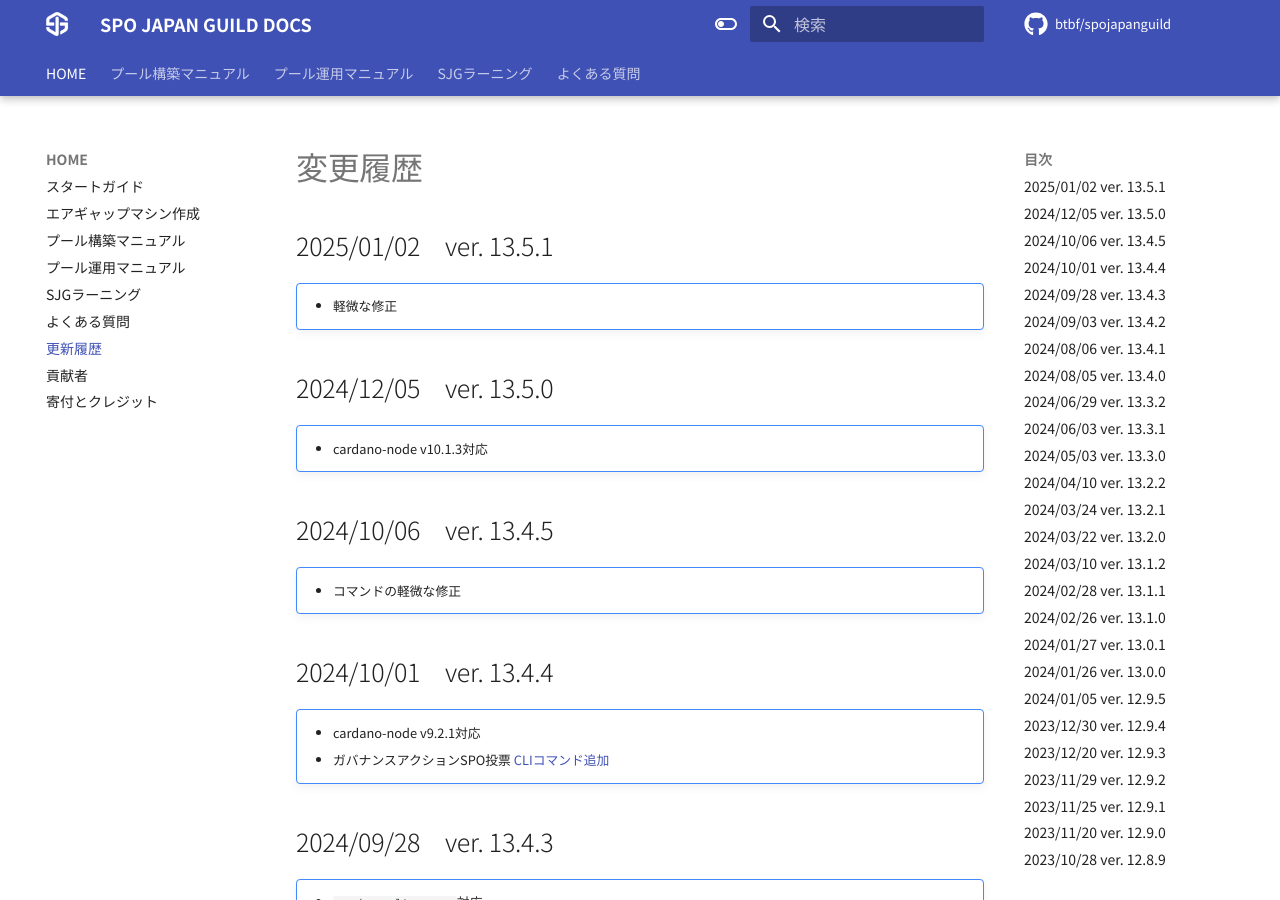
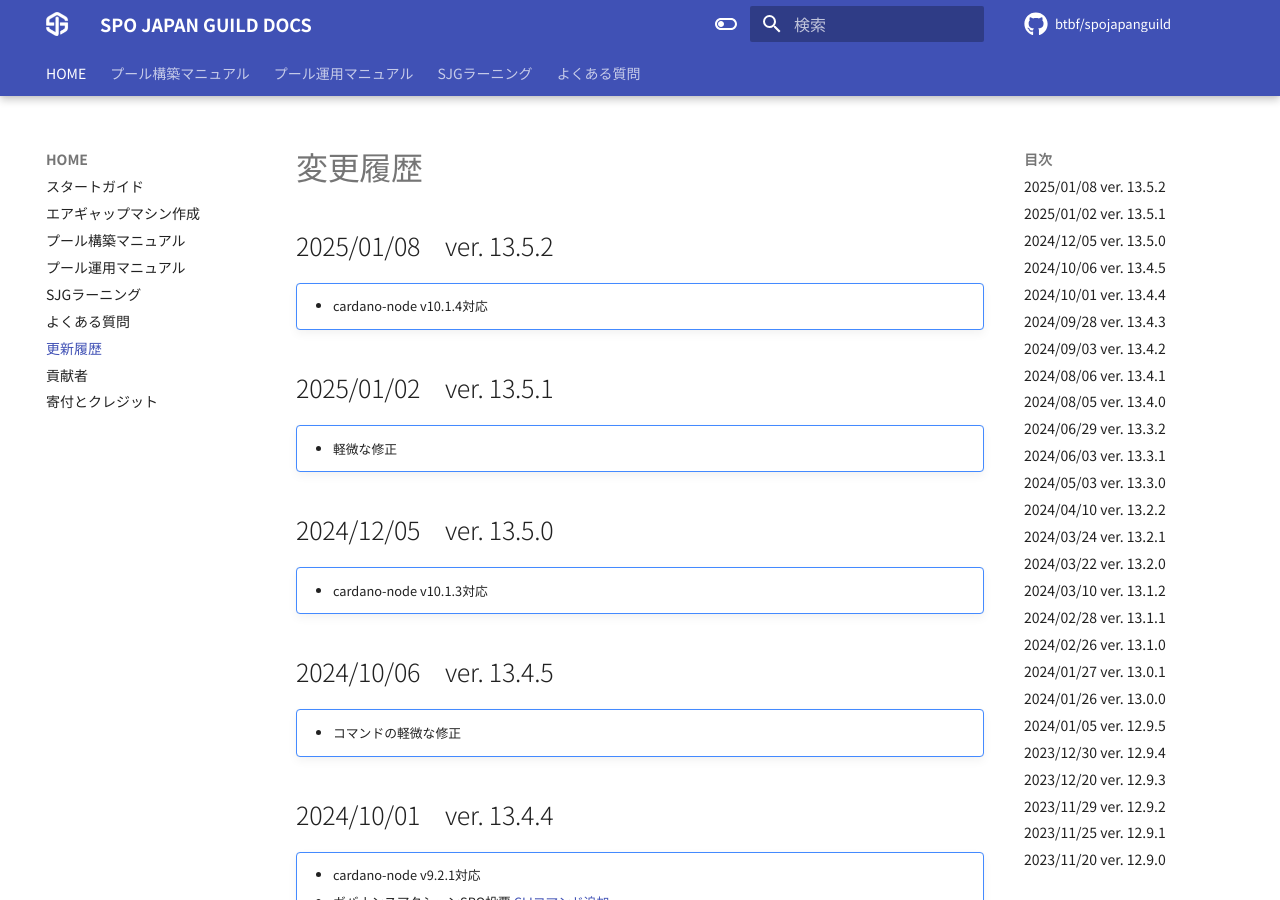
Before and after one commit to btbf/spojapanguild, an MkDocs documentation site: the page built from docs/changelogs.md, in a window 1280 px wide and 900 px high. Built offline with MkDocs 1.6.1 and Material for MkDocs 9.7.7, drawn with Linux system fonts in a browser that asks for light colours; comment, search, counter and statistics services are not loaded.

```diff
--- a/docs/changelogs.md
+++ b/docs/changelogs.md
@@ -1,4 +1,8 @@
 # 変更履歴
+
+## 2025/01/08　ver. 13.5.2
+!!! note ""
+    * cardano-node v10.1.4対応
 
 ## 2025/01/02　ver. 13.5.1
 !!! note ""
```
Also changed, not shown: docs/index.md (+2 -2 lines).
